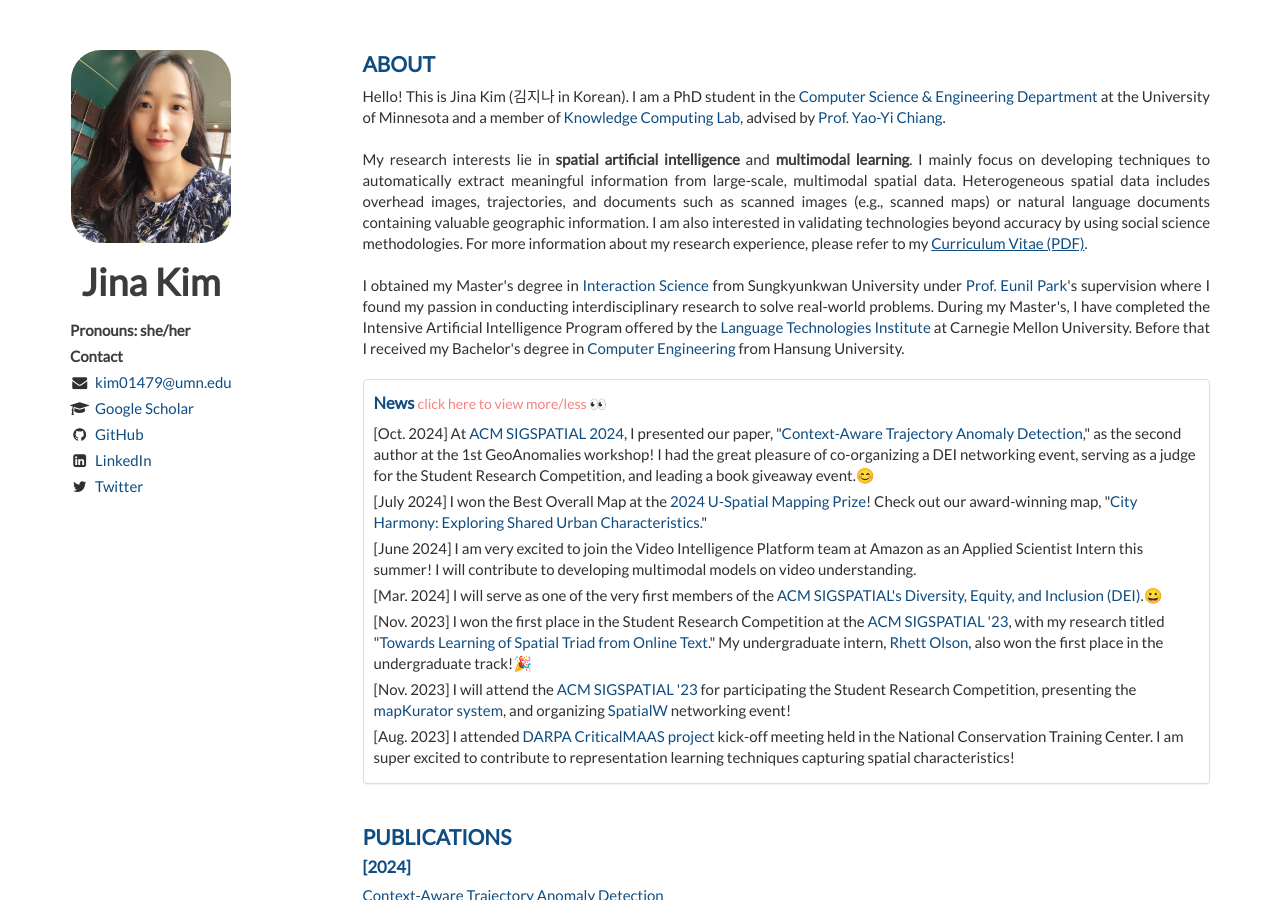
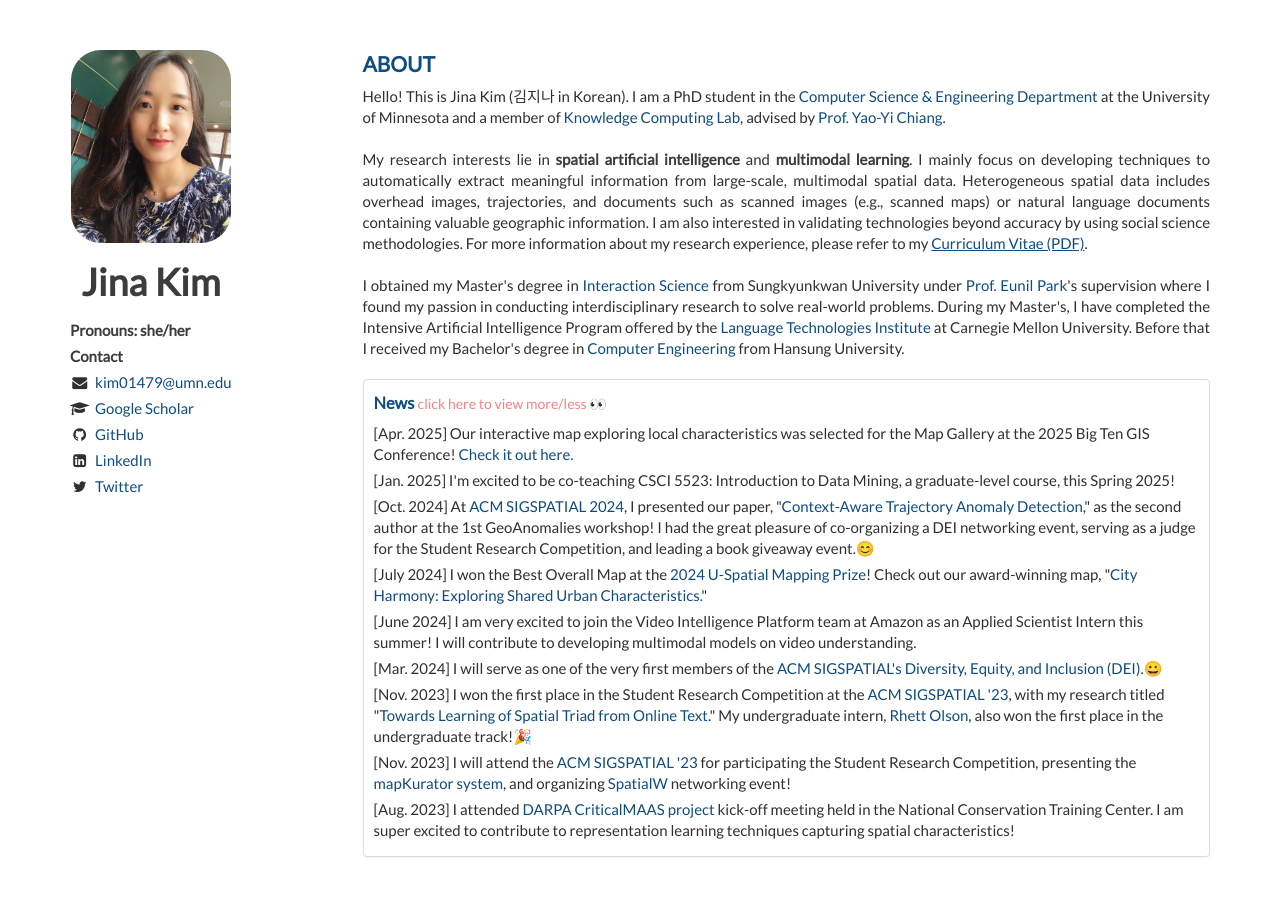
Before and after one commit to Jina-Kim/Jina-Kim.github.io, a Jekyll site: the page built from index.html, in a window 1280 px wide and 900 px high. Built offline with Jekyll 4.4.1, drawn with Linux system fonts in a browser that asks for light colours; nearby versions of some CDN libraries; the list of posts is cut into pages by our own code.

Commit message:
Update about.html

```diff
--- a/_includes/about.html
+++ b/_includes/about.html
@@ -20,6 +20,8 @@
       <div class="panel-body">
           <h2>News <a type="button" data-toggle="collapse" data-target="#collapseList" aria-expanded="false" aria-controls="collapseList" style="font-size: 85%; color: #F58282;font-weight: normal;">click here to view more/less 👀</a></h2>
         <ul class="list-unstyled">
+            <li>[Apr. 2025] Our interactive map exploring local characteristics was selected for the Map Gallery at the 2025 Big Ten GIS Conference! <a href="https://gin.btaa.org/Map-Gallery-Update/">Check it out here.</a></li>
+            <li>[Jan. 2025] I'm excited to be co-teaching CSCI 5523: Introduction to Data Mining, a graduate-level course, this Spring 2025!</li>
             <li>[Oct. 2024] At <a href="https://sigspatial2024.sigspatial.org/">ACM SIGSPATIAL 2024</a>, I presented our paper, "<a href="https://dl.acm.org/doi/10.1145/3681765.3698465">Context-Aware Trajectory Anomaly Detection</a>," as the second author at the 1st GeoAnomalies workshop!
                 I had the great pleasure of co-organizing a DEI networking event, serving as a judge for the Student Research Competition, and leading a book giveaway event.😊
             </li>
```
